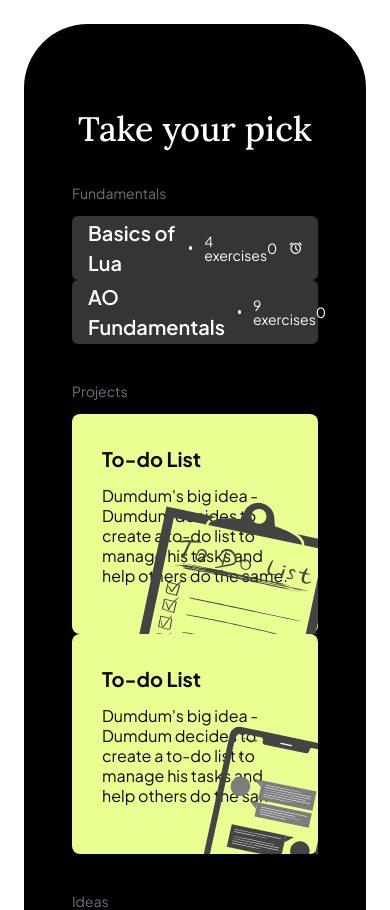
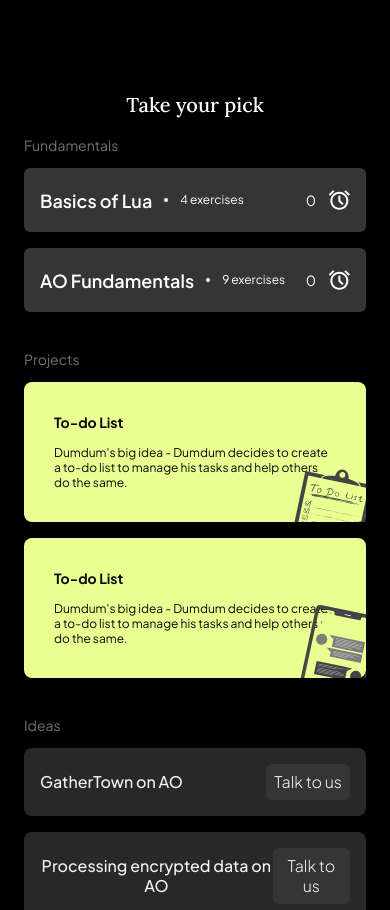
Before and after one commit to betteridea-dev/learn-ao-frontend-archived, a Next.js app: page /courses in a window 390 px wide. Shown: the top 910 px of the page. Built offline with nearby package versions, Linux system fonts and the light colour scheme.

Commit message:
improvement: responsive

```diff
--- a/app/courses/[courseId]/[checkpointId]/page.tsx
+++ b/app/courses/[courseId]/[checkpointId]/page.tsx
@@ -1,4 +1,5 @@
 import Direction from "@/components/buttons/direction-button";
+import MiniButton from "@/components/buttons/mini-direction-button";
 import previous from "@/public/courses/previous.svg";
 import next from "@/public/courses/next.svg";
 
@@ -15,12 +16,24 @@ export default function CourseDetail({
   const nextCheckpointId = currentCheckpointId + 1;
 
   return (
-    <main className="h-screen py-6 px-6">
-      <div className="bg-black h-full text-white rounded-[4rem] flex flex-col w-full py-[80px] px-[120px] relative">
-        <h1 className="text-center text-white text-[34px] font-semibold font-lora leading-[34px]">
-          Basics of Lua
-        </h1>
-        <div className="mt-8 text-[#E9FF91] text-base font-semibold font-plus-jakarta-sans uppercase leading-normal">
+    <main className="min-h-screen lg:h-screen bg-black lg:bg-white p-0 lg:py-6 lg:px-6">
+      <div className="bg-black h-full text-[#FEFEFE] rounded-[4rem] flex flex-col w-full p-2 pt-10 lg:py-[80px] lg:px-[120px] relative">
+        <div className="flex justify-between items-center gap-8">
+          <div className="flex lg:hidden">
+            {" "}
+            <MiniButton bg="bg-[#282828]" image={previous} />
+          </div>
+          <div className="text-center text-white text-[24px] lg:text-[34px] font-semibold font-lora leading-[34px]">
+            Basics of Lua
+          </div>
+          <div>
+            <div className="flex lg:hidden">
+              {" "}
+              <MiniButton bg="bg-[#E9FF91]" image={next} />
+            </div>
+          </div>
+        </div>
+        <div className="mt-8 text-[#E9FF91] text-center lg:text-start text-base font-semibold font-plus-jakarta-sans uppercase leading-normal">
           Checkpoint : {params.checkpointId}
         </div>
         <div className="flex items-center justify-between">
--- a/app/courses/page.tsx
+++ b/app/courses/page.tsx
@@ -7,13 +7,13 @@ import Ideas from "@/components/cards/ideas";
 
 const Courses = () => {
   return (
-    <main className="min-h-screen py-6 px-6 text-white">
-      <div className="bg-black h-full rounded-[4rem] flex relative flex-col w-full p-2">
-        <div className="absolute bottom-0 -left-4">
+    <main className="min-h-screen bg-black lg:bg-white p-0 lg:py-6 lg:px-6 text-white">
+      <div className="bg-black h-full lg:rounded-[4rem] flex relative flex-col w-full p-2">
+        <div className="absolute bottom-0 -left-4 hidden lg:flex">
           <Image src={dumdum} alt="dumdum" width={80} height={80} />
         </div>
-        <div className="text-center text-white text-[34px] font-medium mt-20 font-lora leading-[34px]">Take your pick</div>
-        <div className="flex flex-col p-10 gap-10">
+        <div className="text-center text-white text-[20px] lg:text-[34px] font-medium mt-20 font-lora leading-[34px]">Take your pick</div>
+        <div className="flex flex-col p-4 lg:p-10 gap-10">
           <div><Fundamentals /></div>
           <div><Projects /></div>
           <div><Ideas /></div>
--- a/app/page.tsx
+++ b/app/page.tsx
@@ -3,12 +3,12 @@ import Hero from "@/components/hero/hero";
 
 export default function Home() {
   return (
-    <main className="h-screen py-6 px-6">
-      <div className="bg-black h-full rounded-[4rem] flex flex-col w-full p-2 relative">
+    <main className="h-screen p-0 lg:py-6 lg:px-6">
+      <div className="bg-black h-full lg:rounded-[4rem] flex flex-col w-full p-2 relative">
         <div className="flex-grow">
           <Hero />
         </div>
-        <div className="absolute bottom-2 left-0 w-full">
+        <div className="absolute bottom-0 lg:bottom-2 left-0 w-full">
           <DumDum />
         </div>
       </div>
--- /dev/null
+++ b/components/buttons/mini-direction-button.tsx
@@ -0,0 +1,19 @@
+import Image from "next/image";
+import React from "react";
+
+interface MiniButtonProps {
+    bg: string;
+    image: string;
+}
+
+const MiniButton: React.FC<MiniButtonProps> = ({ bg, image }) => {
+  return (
+    <div>
+      <div className={`w-[66.50px] h-10 p-2.5 ${bg} rounded-md justify-center items-center gap-[13.12px] inline-flex`}>
+        <Image src={image} alt={image} />
+      </div>
+    </div>
+  );
+};
+
+export default MiniButton;
--- a/components/cards/fundamentals.tsx
+++ b/components/cards/fundamentals.tsx
@@ -5,15 +5,15 @@ import Image from "next/image";
 
 const FundamentalCard: React.FC = () => {
   return (
-    <div className="rounded-lg grid grid-cols-1 lg:grid-cols-2 gap-x-8 items-center">
+    <div className="rounded-lg grid grid-cols-1 lg:grid-cols-2 gap-x-8 gap-4 items-center">
       {courses.map((course: Course) => (
         <div className="bg-[#353535] h-16 rounded-md flex items-center justify-between px-4">
           <div className="flex gap-3 items-center">
-            <div className="text-white text-xl font-semibold font-plus-jakarta-sans leading-normal">
+            <div className="text-white text-lg lg:text-xl font-semibold font-plus-jakarta-sans leading-normal">
               {course.name}
             </div>{" "}
             <div className="w-1 h-1 rounded-full bg-white"></div>
-            <div className="text-white text-sm font-normal font-plus-jakarta-sans leading-[14px]">
+            <div className="text-white text-xs lg:text-sm font-normal font-plus-jakarta-sans leading-[14px]">
               {course.exercises} exercises
             </div>
           </div>
--- a/components/cards/projects.tsx
+++ b/components/cards/projects.tsx
@@ -4,16 +4,16 @@ import { projects, Project } from "@/data/dummyData";
 
 const ProjectCard = () => {
   return (
-    <div className="grid grid-cols-1 lg:grid-cols-2 gap-x-8 items-center">
+    <div className="grid grid-cols-1 lg:grid-cols-2 gap-x-8 gap-4 items-center">
       {projects.map((project: Project) => (
-        <div className="bg-[#E9FF91] h-[220px] p-[30px] rounded-lg flex flex-col gap-3 relative">
-          <div className="text-zinc-950 text-xl font-bold font-plus-jakarta-sans leading-normal">
+        <div className="bg-[#E9FF91] h-[140px] lg:h-[220px] p-[30px] rounded-lg flex flex-col gap-3 relative">
+          <div className="text-zinc-950 text-md lg:text-xl font-bold font-plus-jakarta-sans leading-normal">
             {project.name}
           </div>
-          <div className="text-zinc-950 text-base font-normal font-plus-jakarta-sans leading-tight">
+          <div className="text-zinc-950 text-xs lg:text-base font-normal font-plus-jakarta-sans leading-tight">
             {project.description}
           </div>
-          <div className="absolute bottom-0 right-0">
+          <div className="absolute bottom-0 right-0 w-20 lg:w-[140px]">
             <Image src={project.image} alt={project.name} width={project.width} height={project.height} />
           </div>
         </div>
--- a/components/hero/dum-dum.tsx
+++ b/components/hero/dum-dum.tsx
@@ -5,7 +5,7 @@ import Image from "next/image";
 const DumDum = () => {
   return (
     <div className="flex justify-center absolute bottom-0 w-full">
-      <div className="w-full max-w-sm md:max-w-md lg:max-w-lg px-8 md:px-16 lg:px-24 pt-20 md:pt-24 lg:pt-32 bg-[#CFF0C5] rounded-tl-full rounded-tr-full rounded-bl-2xl rounded-br-2xl flex justify-center items-center">
+      <div className="w-full md:max-w-md lg:max-w-lg md:px-16 lg:px-24 pt-20 md:pt-24 lg:pt-32 bg-[#CFF0C5] rounded-tl-full rounded-tr-full rounded-bl-2xl rounded-br-2xl flex justify-center items-center">
         <Image src={dumdum} alt="dumdum" className="max-w-full h-auto" />
       </div>
     </div>
--- a/components/hero/hero.tsx
+++ b/components/hero/hero.tsx
@@ -6,7 +6,7 @@ import Nav from "./nav";
 const Hero = () => {
   return (
     <div className="relative w-full h-full">
-      <div className="text-right absolute right-8 top-8">
+      <div className="text-right absolute hidden lg:flex right-8 top-8">
         <span className="text-neutral-400 text-base font-normal font-plus-jakarta-sans leading-tight">
           Dumdum wants help
           <br />
@@ -19,21 +19,21 @@ const Hero = () => {
           mastering AO development.
         </span>
       </div>
-      <div className="flex flex-col gap-y-6 justify-center items-center">
-        <div className="2xl:mt-10 mt-32">
+      <div className="flex flex-col gap-y-6 p-10 justify-center items-center">
+        <div className="mt-32 2xl:mt-0">
           <Gift />
         </div>
-        <div className="font-lora text-[46px] 2xl:text-[56px] text-white flex flex-col leading-[60px] text-center">
+        <div className="font-lora text-[26px] lg:text-[46px] 2xl:text-[56px] text-white flex flex-col leading-[40px] lg:leading-[60px] text-center">
           <div>Dumdum wants you.</div>
           <div>
             to help him <span className="italic">LearnAO</span>
           </div>
         </div>
         <div className="flex-col flex justify-center items-center gap-3 text-center">
-          <div className="text-right text-neutral-400 text-xs 2xl:text-md font-normal font-plus-jakarta-sans leading-tight">
+          <div className="text-center text-neutral-400 text-sm 2xl:text-md font-normal font-plus-jakarta-sans leading-tight">
             Don’t worry if you don’t have a wallet. Simply sign in with Google.
           </div>
-          <div>
+          <div className="mt-20 lg:mt-0">
             <Black text="Sign up" />
           </div>
         </div>
```
